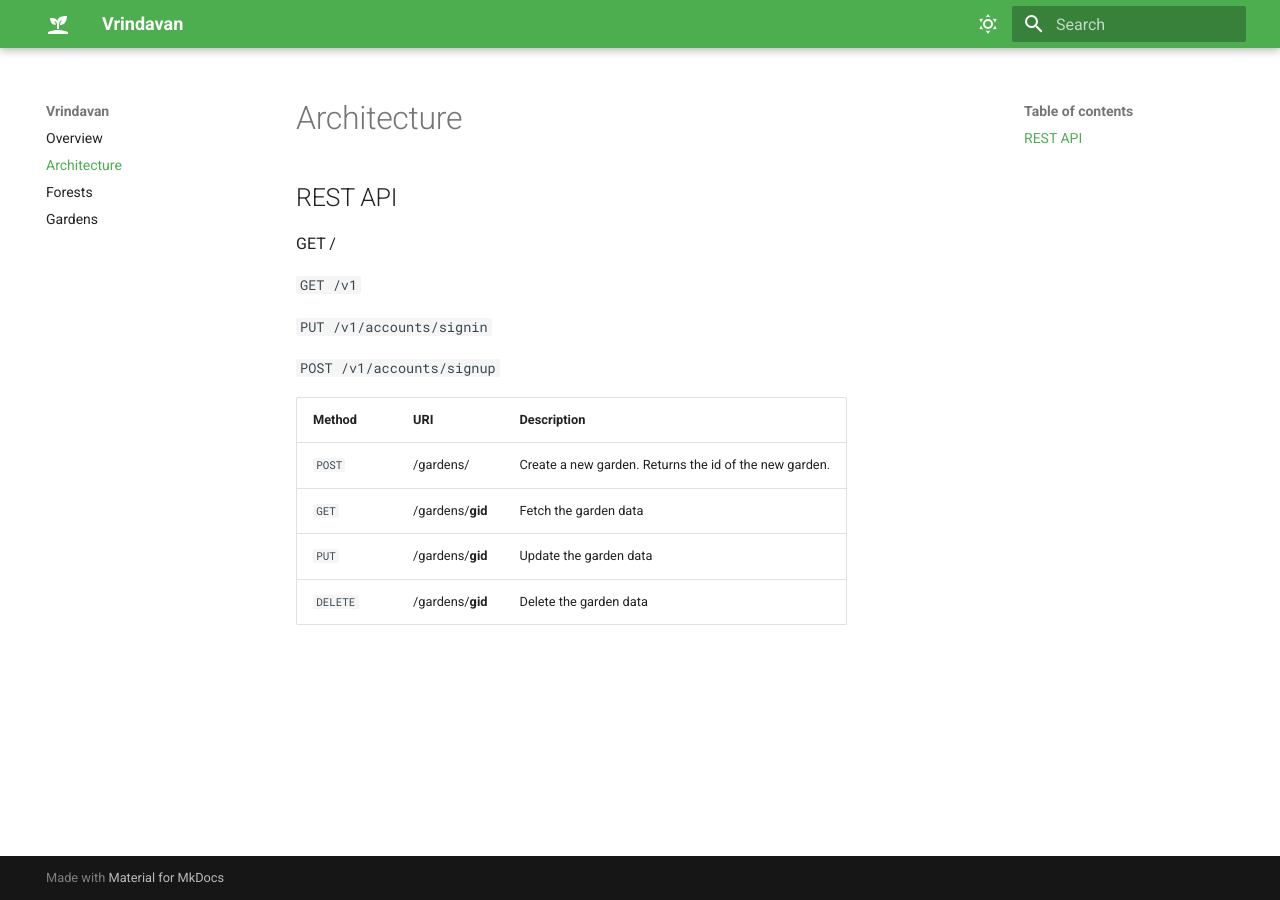
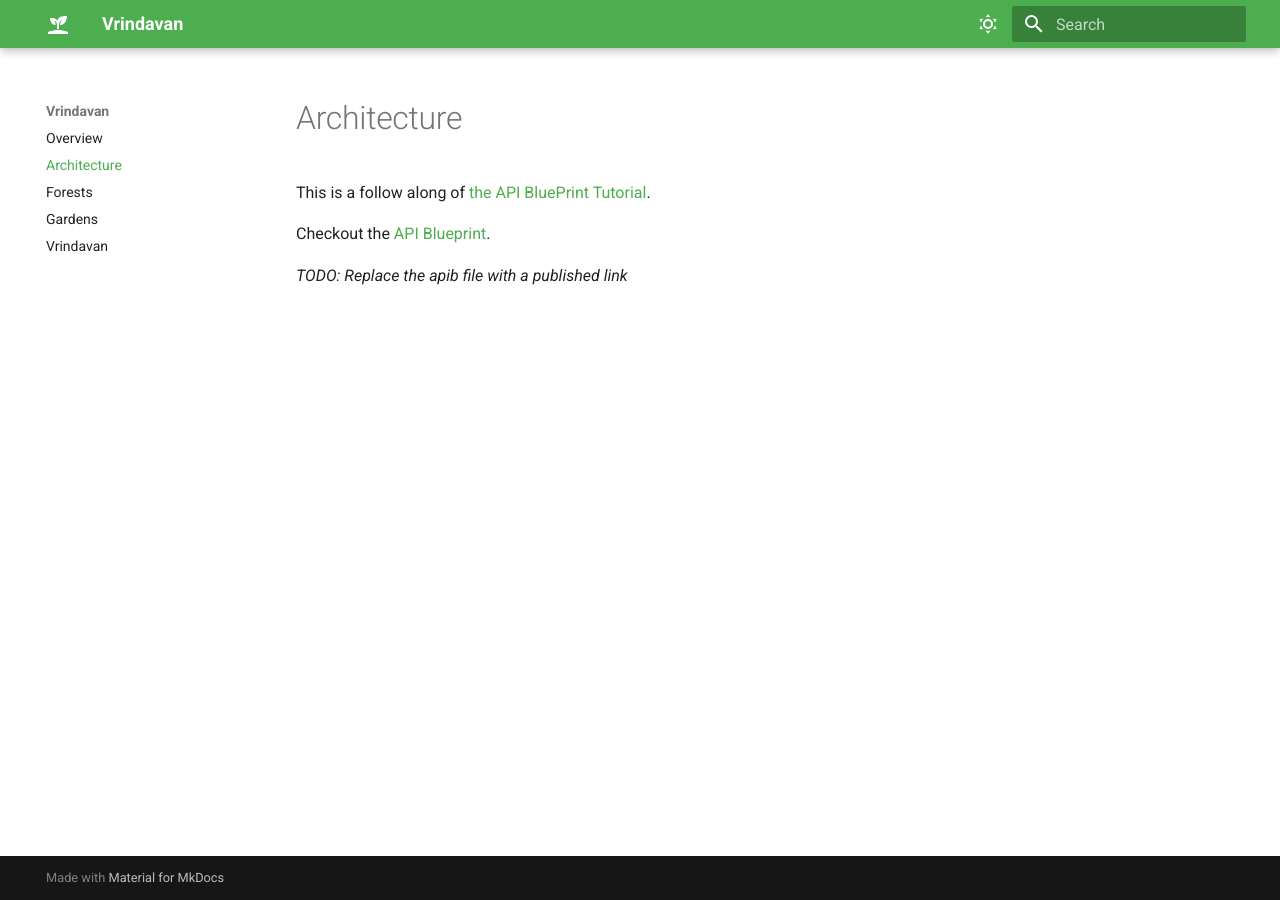
Before and after one commit to ab-vrindavan/docs, an MkDocs documentation site: the page built from docs/arch.md, in a window 1280 px wide. Built offline with MkDocs 1.6.1 and Material for MkDocs 9.7.7, drawn with Linux system fonts in a browser that asks for light colours.

Commit message:
Added API Blueprint file

```diff
--- a/docs/arch.md
+++ b/docs/arch.md
@@ -1,47 +1,7 @@
 # Architecture
 
-## REST API
+This is a follow along of [the API BluePrint Tutorial](https://apiblueprint.org/documentation/tutorial.html).
 
-GET        /
+Checkout the [API Blueprint](/vrindavan.apib).
 
-`GET        /v1`
-
-`PUT        /v1/accounts/signin`
-
-`POST       /v1/accounts/signup`
-
-
-
-
-
-
-
-
-
-
-
-
-
-
-
-
-
-
-
-
-
-
-
-
-
-
-
-
-
-
-| Method      | URI                             | Description                                               |
-| ----------- | ------------------------------- | --------------------------------------------------------- |
-| `POST`      | /gardens/                       | Create a new garden. Returns the id of the new garden.    |
-| `GET`       | /gardens/**gid**                | Fetch the garden data                                     |
-| `PUT`       | /gardens/**gid**                | Update the garden data                                    |
-| `DELETE`    | /gardens/**gid**                | Delete the garden data                                    |
+*TODO: Replace the apib file with a published link*
--- a/mkdocs.yml
+++ b/mkdocs.yml
@@ -8,11 +8,13 @@ theme:
   palette:
     - scheme: default
       primary: green
+      accent: green
       toggle:
         icon: material/weather-sunny
         name: Switch to dark mode
     - scheme: slate
       primary: cyan
+      accent: cyan
       toggle:
         icon: material/weather-night
         name: Switch to light mode
```
Also changed, not shown: docs/vrindavan.md (added, +1 -0 lines), 1 other file.
